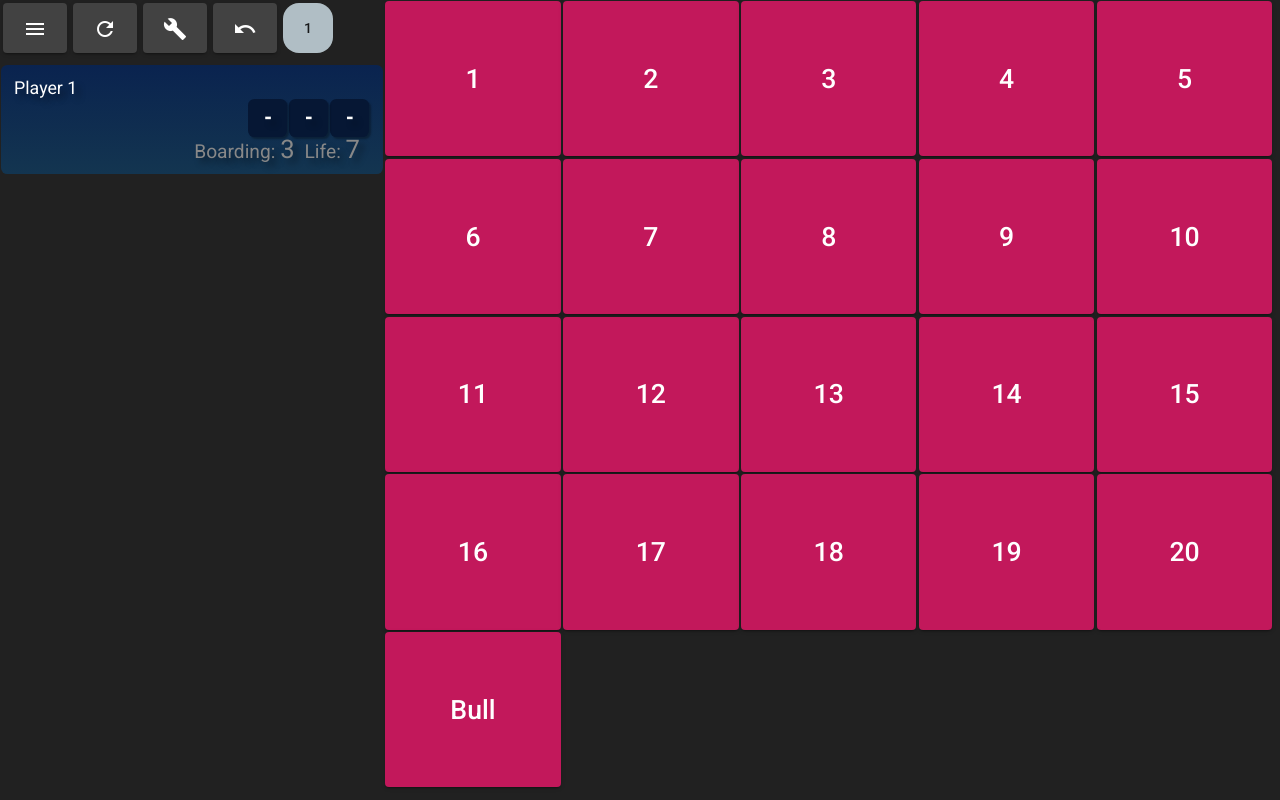
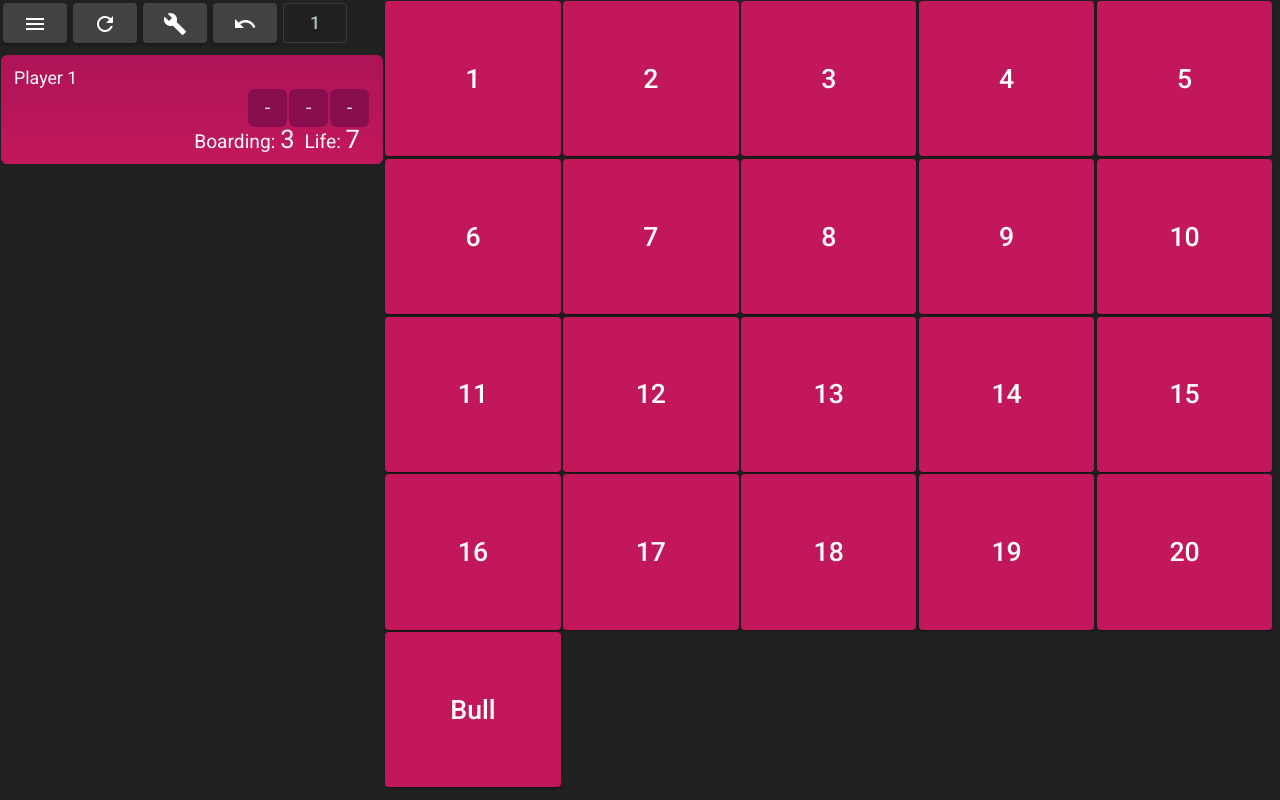
Before and after one commit to viktorhajer/darts-scoreboard-ng, an Angular app: page /killer in a window 1280 px wide. Both pictures are taken after a click on the button "Save and Start". Built offline with nearby package versions, Linux system fonts and the light colour scheme.

Commit message:
improved stlye

```diff
--- a/src/app/aroundclock/around-clock.component.html
+++ b/src/app/aroundclock/around-clock.component.html
@@ -4,20 +4,18 @@
 
     <app-game-toolbar [playground]="playground" *ngIf="!settingsOpen"></app-game-toolbar>
 
-    <div class="clear" *ngIf="!settingsOpen"></div>
-
     <ng-container *ngIf="!settingsOpen">
       <div class="player {{(i === game.actualPlayerIndex) ? 'highlighted' : ''}}"
            *ngFor="let player of game.players; let i = index">
         <div class="player_info">
           <div class="name">{{player.name}}</div>
-          <div class="shoots right">
-            <div class="shoot"><p>{{!player.throws[2] ? '-' : player.throws[2]}}</p></div>
-            <div class="shoot"><p>{{!player.throws[1] ? '-' : player.throws[1]}}</p></div>
-            <div class="shoot"><p>{{!player.throws[0] ? '-' : player.throws[0]}}</p></div>
+          <div class="shoots">
+            <div class="shoot">{{!player.throws[0] ? '-' : player.throws[0]}}</div>
+            <div class="shoot">{{!player.throws[1] ? '-' : player.throws[1]}}</div>
+            <div class="shoot">{{!player.throws[2] ? '-' : player.throws[2]}}</div>
           </div>
           <div class="clear"></div>
-          <div class="point right"><label>Field: </label>{{getActualField(player)}}</div>
+          <div class="point"><label>Field: </label>{{getActualField(player)}}</div>
           <div class="clear"></div>
         </div>
       </div>
--- a/src/app/chase-dragon/chase-dragon.component.html
+++ b/src/app/chase-dragon/chase-dragon.component.html
@@ -4,20 +4,18 @@
 
     <app-game-toolbar [playground]="playground" *ngIf="!settingsOpen"></app-game-toolbar>
 
-    <div class="clear" *ngIf="!settingsOpen"></div>
-
     <ng-container *ngIf="!settingsOpen">
       <div class="player {{(i === game.actualPlayerIndex) ? 'highlighted' : ''}}"
            *ngFor="let player of game.players; let i = index">
         <div class="player_info">
           <div class="name">{{player.name}}</div>
-          <div class="shoots right">
-            <div class="shoot"><p>{{!player.throws[2] ? '-' : player.throws[2]}}</p></div>
-            <div class="shoot"><p>{{!player.throws[1] ? '-' : player.throws[1]}}</p></div>
-            <div class="shoot"><p>{{!player.throws[0] ? '-' : player.throws[0]}}</p></div>
+          <div class="shoots">
+            <div class="shoot">{{!player.throws[0] ? '-' : player.throws[0]}}</div>
+            <div class="shoot">{{!player.throws[1] ? '-' : player.throws[1]}}</div>
+            <div class="shoot">{{!player.throws[2] ? '-' : player.throws[2]}}</div>
           </div>
           <div class="clear"></div>
-          <div class="point right"><label>Field: </label>{{getActualField(player)}}</div>
+          <div class="point"><label>Field: </label>{{getActualField(player)}}</div>
           <div class="clear"></div>
         </div>
       </div>
--- a/src/app/killer/killer.component.html
+++ b/src/app/killer/killer.component.html
@@ -4,24 +4,22 @@
 
     <app-game-toolbar [playground]="playground" *ngIf="!settingsOpen"></app-game-toolbar>
 
-    <div class="clear" *ngIf="!settingsOpen"></div>
-
     <ng-container *ngIf="!settingsOpen">
       <div class="player {{(i === game.actualPlayerIndex) ? 'highlighted' : ''}} {{isDead(player) ? 'inactive' : ''}} {{isKiller(player) ? 'highlighted2' : ''}}"
           *ngFor="let player of game.players; let i = index">
         <div class="player_info">
           <div class="name">{{player.name}}</div>
-          <div class="shoots right">
-            <div class="shoot"><p>{{!player.throws[2] ? '-' : player.throws[2]}}</p></div>
-            <div class="shoot"><p>{{!player.throws[1] ? '-' : player.throws[1]}}</p></div>
-            <div class="shoot"><p>{{!player.throws[0] ? '-' : player.throws[0]}}</p></div>
+          <div class="shoots">
+            <div class="shoot">{{!player.throws[0] ? '-' : player.throws[0]}}</div>
+            <div class="shoot">{{!player.throws[1] ? '-' : player.throws[1]}}</div>
+            <div class="shoot">{{!player.throws[2] ? '-' : player.throws[2]}}</div>
           </div>
           <div class="clear"></div>
-          <div class="point right" *ngIf="getPlayerField(player) !== '0'">
+          <div class="point" *ngIf="getPlayerField(player) !== '0'">
             <label>Field: </label>{{getPlayerField(player)}}</div>
           <div class="clear" *ngIf="getPlayerField(player) !== '0'"></div>
-          <div class="point2 right"><label>Life: </label>{{getLife(player)}}</div>
-          <div class="point2 right" *ngIf="!isKiller(player)"><label>Boarding: </label>{{getBoarding(player)}}</div>
+          <div class="point2"><label>Life: </label>{{getLife(player)}}</div>
+          <div class="point2" *ngIf="!isKiller(player)"><label>Boarding: </label>{{getBoarding(player)}}</div>
           <div class="clear"></div>
         </div>
       </div>
--- a/src/app/material.module.ts
+++ b/src/app/material.module.ts
@@ -4,15 +4,13 @@ import {MatButtonModule} from '@angular/material/button';
 import {MatIconModule} from '@angular/material/icon';
 import {MatInputModule} from '@angular/material/input';
 import {MatDividerModule} from '@angular/material/divider';
-import {MatChipsModule} from '@angular/material/chips';
 
 const materialImports = [
   MatDialogModule,
   MatButtonModule,
   MatIconModule,
   MatInputModule,
-  MatDividerModule,
-  MatChipsModule
+  MatDividerModule
 ];
 
 @NgModule({
--- a/src/app/shared/components/game-toolbar/game-toolbar.component.html
+++ b/src/app/shared/components/game-toolbar/game-toolbar.component.html
@@ -11,7 +11,6 @@
   <button mat-raised-button (click)="playground.undo()">
     <mat-icon>undo</mat-icon>
   </button>
-  <mat-chip-list>
-    <mat-chip color="accent" selected> {{game.round+1}}</mat-chip>
-  </mat-chip-list>
+  <button mat-stroked-button color="accent"><span class="round-info">{{game.round+1}}</span> </button>
 </div>
+<div class="clear"></div>
--- a/src/app/shared/components/game-toolbar/game-toolbar.component.scss
+++ b/src/app/shared/components/game-toolbar/game-toolbar.component.scss
@@ -1,13 +1,13 @@
 .toolbar {
-  button, mat-chip-list {
+
+  button {
+    width: 40px;
+    height: 40px;
     margin: 3px;
     float: left;
   }
-  button, mat-chip {
-    width: 50px;
-    height: 50px;
-    display: flex;
-    align-items: center;
-    justify-content: center;
+
+  .round-info {
+    font-size: 18px;
   }
 }
--- a/src/app/x01/x01.component.html
+++ b/src/app/x01/x01.component.html
@@ -4,18 +4,16 @@
 
     <app-game-toolbar [playground]="playground" *ngIf="!settingsOpen"></app-game-toolbar>
 
-    <div class="clear" *ngIf="!settingsOpen"></div>
-
     <ng-container *ngIf="!settingsOpen">
       <div class="player {{(i === game.actualPlayerIndex) ? 'highlighted' : ''}}"
            *ngFor="let player of game.players; let i = index">
         <div class="player_info">
           <div class="name">{{player.name}}</div>
-          <div class="shoots right">
-            <div class="shoot total"><p>{{player.getThrowsTotal()}}</p></div>
-            <div class="shoot"><p>{{player.throws[2]}}</p></div>
-            <div class="shoot"><p>{{player.throws[1]}}</p></div>
-            <div class="shoot"><p>{{player.throws[0]}}</p></div>
+          <div class="shoots">
+            <div class="shoot">{{player.throws[0]}}</div>
+            <div class="shoot">{{player.throws[1]}}</div>
+            <div class="shoot">{{player.throws[2]}}</div>
+            <div class="shoot total">{{player.getThrowsTotal()}}</div>
           </div>
           <div class="clear"></div>
           <div class="line"></div>
--- a/src/styles.scss
+++ b/src/styles.scss
@@ -11,10 +11,6 @@ body {
   font-family: Roboto, "Helvetica Neue", sans-serif;
   background: mat-color($basic, 900);
   color: mat-color($basic, 50);
-}
-
-.right {
-  float: right;
 }
 
 .clear {
@@ -36,3 +32,7 @@ body {
     float: right;
   }
 }
+
+mat-card {
+  margin: 3px;
+}
--- a/src/styles/player-score.scss
+++ b/src/styles/player-score.scss
@@ -1,82 +1,39 @@
-$highlight-color: rgb(10, 35, 79);
-$highlight-color2: rgb(19, 53, 80);
-$linear-highlight: linear-gradient(to top, $highlight-color2, $highlight-color);
-$highlight-color-dark: rgb(6, 23, 52);
-$dark-color: #3a3a3a;
-$dark-color2: #303030;
-$middle-light-color1: #656565;
-$middle-light-color2: #444444;
-$light-color: #888;
-$light-color-active: #ffffff;
-$field-active: #4D9DB3;
+@import "./theming";
 
 .player {
-  background-color: $dark-color;
-  color: $light-color;
+  background: linear-gradient(to top, mat-color($basic, 800), mat-color($basic, 900));
   margin: 0.7vw 0.1vw;
   border-radius: 0.5vw;
 
-  &.inactive {
-    opacity: 0.4;
-  }
+  .shoots {
+    display: flex;
+    justify-content: flex-end;
 
-  &.highlighted, &.highlighted2 {
-    background: $linear-highlight;
-    text-shadow: 5px 5px 6px rgba(0, 0, 0, 0.4);
+    .shoot {
+      margin: 0.1vw;
+      border-radius: 0.5vw;
+      display: flex;
+      justify-content: center;
+      align-items: center;
+      width: 3vw;
+      height: 3vw;
+      font-size: calc(6px + 1vw);
+      background: mat-color($basic, 800);
 
-    .player_info {
-
-      .line {
-        border-top: 1px solid $light-color-active;
-      }
-
-      .shoot {
-        background: $highlight-color-dark;
-
-        p {
-          color: $light-color-active;
-        }
-      }
-
-      .field {
-        color: $light-color-active;
-        opacity: 0.5;
-
-        &.highlighted {
-          color: $field-active;
-          opacity: 1;
-        }
-
-        &.active {
-          color: $light-color-active;
-          opacity: 1;
-        }
-      }
-
-      .name, .point {
-        color: $light-color-active;
+      &.total {
+        margin-left: 10px;
+        background: mat-color($basic, 500);
       }
     }
   }
 
-  &.highlighted2 {
-    background: linear-gradient(to top, #763f3f, #674d48);
-  }
-
-  &.highlighted {
-    &.highlighted2 {
-      background: linear-gradient(to top, #742323, #842716);
-    }
+  .line {
+    margin: 1vw 0;
+    border-top: 1px solid mat-color($basic, 500);
   }
 
   .player_info {
     padding: 1vw;
-
-    .line {
-      margin: 1vw 0;
-      border-top: 1px solid $light-color;
-      box-shadow: 0px 2px 3px rgba(0, 0, 0, 0.5);
-    }
 
     .small {
       font-size: calc(0.6vw + 0.5vh);
@@ -91,6 +48,7 @@ $field-active: #4D9DB3;
       font-size: 3.2vw;
       letter-spacing: 0.5vw;
       font-weight: bold;
+      float: right;
 
       label {
         font-size: 1vw;
@@ -101,52 +59,63 @@ $field-active: #4D9DB3;
     .point2 {
       font-size: 2.0vw;
       margin-right: 10px;
+      float: right;
 
       label {
         font-size: 1.5vw;
       }
     }
+    .field-set {
+      display: flex;
+      flex-flow: row wrap;
+    }
+    .field {
+      font-size: calc(0.7vw + 0.7vh);
+      width: 70px;
+      color: mat-color($basic, 300);
+      opacity: 0.4;
 
-    .field {
-      margin: 0.1vw;
-      font-size: calc(0.7vw + 0.7vh);
-      width: 6.5vw;
-      color: $light-color;
+      &.highlighted, &.active {
+        opacity: 1;
+      }
+    }
+  }
 
-      &.highlighted {
-        color: $field-active;
+  &.highlighted {
+    background: linear-gradient(to top, mat-color($primary, 700), mat-color($primary, 800));
+
+    &.highlighted2 {
+      opacity: 1;
+    }
+  }
+
+  &.highlighted2 {
+    background: mat-color($primary, 700);
+    opacity: 0.6;
+  }
+
+  &.inactive {
+    opacity: 0.4;
+  }
+
+  &.highlighted, &.highlighted2 {
+    .player_info {
+      .shoot {
+        background: mat-color($primary, 900);
+
+        &.total {
+          background: mat-color($basic, 900);
+        }
       }
 
-      &.active {
-        color: $field-active;
+      .field {
+        color: mat-color($basic, 300);
       }
     }
 
-    .shoot {
-      float: right;
-      background: $middle-light-color2;
-      margin: 0.1vw;
-      border-radius: 0.5vw;
-      box-shadow: 2px 2px 2px rgba(0, 0, 0, 0.3);
-
-      p {
-        width: 3vw;
-        height: 3vw;
-        font-size: calc(6px + 1vw);
-        text-align: center;
-        display: table-cell;
-        vertical-align: middle;
-        font-weight: bold;
-      }
-
-      &.total {
-        background: $middle-light-color1;
-        margin-left: 10px;
-
-        p {
-          width: 3vw;
-        }
-      }
+    .line {
+      margin: 1vw 0;
+      border-top: 1px solid mat-color($basic, 900);
     }
   }
 }
```
Also changed, not shown: src/app/cricket/cricket.component.html (+12 -12 lines), src/app/shanghai/shanghai.component.html (+11 -11 lines).
